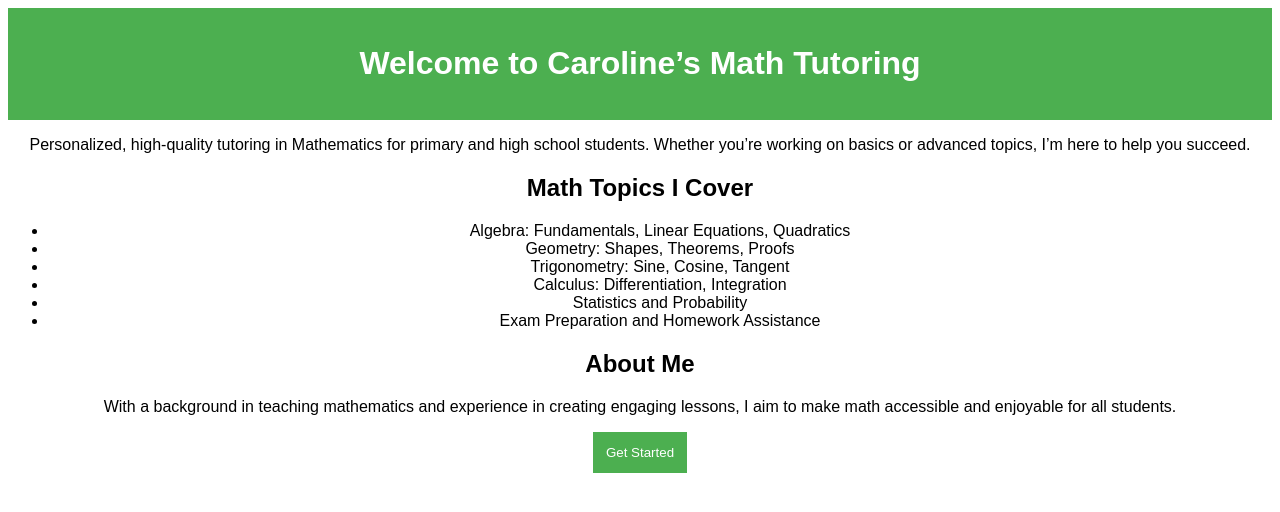
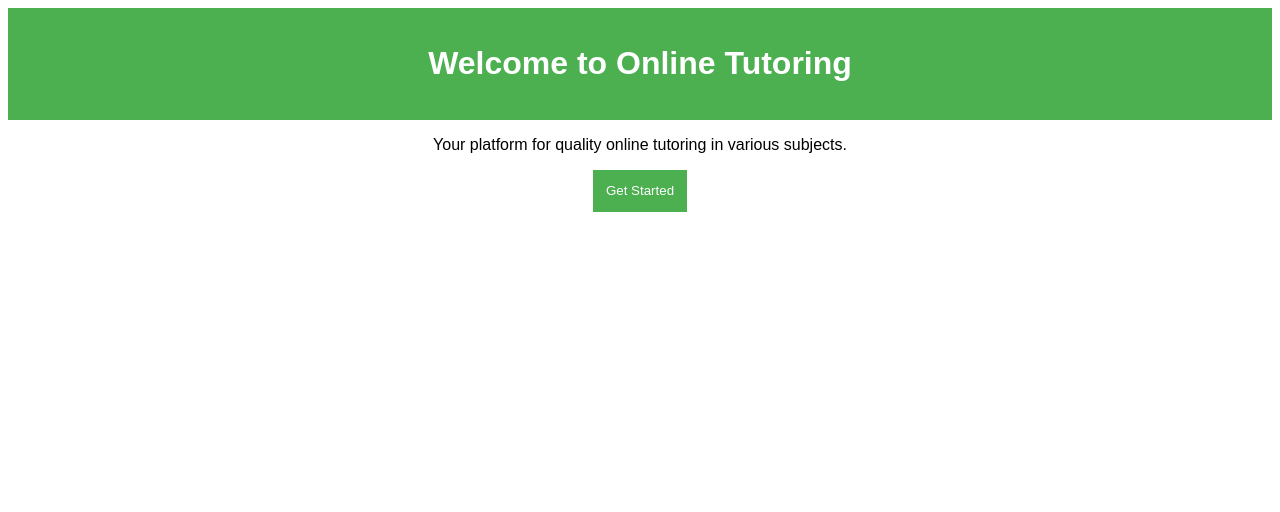
Before and after one commit to kipyegongeoffrey/online-tutoring-website, a plain HTML site: page index.html in a window 1280 px wide. Drawn offline with Linux system fonts and the light colour scheme.

Commit message:
Update index.html

```diff
--- a/index.html
+++ b/index.html
@@ -3,34 +3,17 @@
 <head>
     <meta charset="UTF-8">
     <meta name="viewport" content="width=device-width, initial-scale=1.0">
-    <title>Mathematics Tutoring by Caroline</title>
+    <title>Online Tutoring Website</title>
     <link rel="stylesheet" href="style.css">
 </head>
 <body>
     <header>
-        <h1>Welcome to Caroline’s Math Tutoring</h1>
+        <h1>Welcome to Online Tutoring</h1>
     </header>
     <section>
-        <p>Personalized, high-quality tutoring in Mathematics for primary and high school students. Whether you’re working on basics or advanced topics, I’m here to help you succeed.</p>
-
-        <!-- Overview of Mathematics Tutoring Services -->
-        <h2>Math Topics I Cover</h2>
-        <ul>
-            <li>Algebra: Fundamentals, Linear Equations, Quadratics</li>
-            <li>Geometry: Shapes, Theorems, Proofs</li>
-            <li>Trigonometry: Sine, Cosine, Tangent</li>
-            <li>Calculus: Differentiation, Integration</li>
-            <li>Statistics and Probability</li>
-            <li>Exam Preparation and Homework Assistance</li>
-        </ul>
-
-        <h2>About Me</h2>
-        <p>With a background in teaching mathematics and experience in creating engaging lessons, I aim to make math accessible and enjoyable for all students.</p>
-
-        <!-- Call-to-action button for new students -->
-        <button onclick="alert('Contact me for a free consultation!')">Get Started</button>
+        <p>Your platform for quality online tutoring in various subjects.</p>
+        <button onclick="alert('Get Started')">Get Started</button>
     </section>
-
     <script src="script.js"></script>
 </body>
 </html>
```
